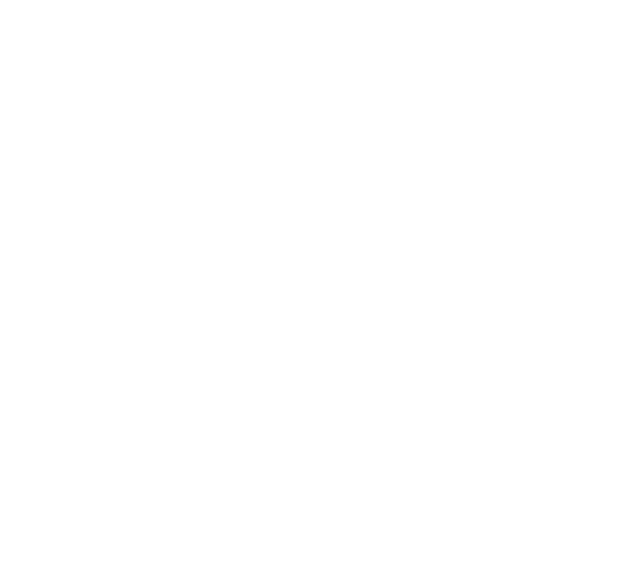
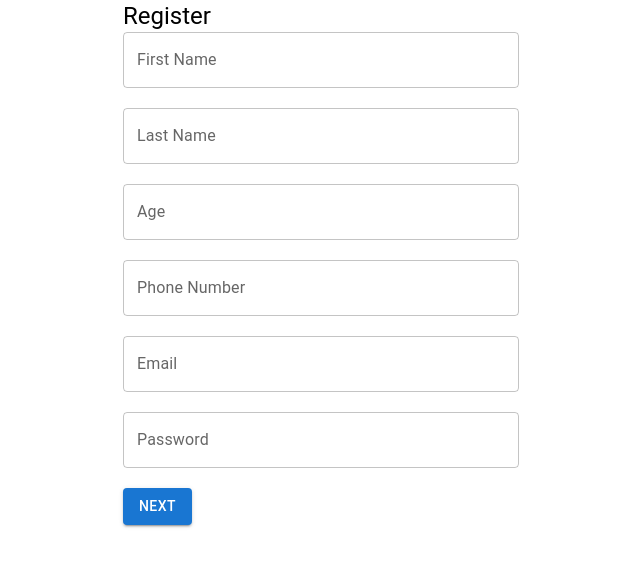
Before and after one commit to Shushan04/React-Admin, a React (Create React App) app: page /register in a window 1280 px wide. Before the commit this address had no page. Shown: the top 566 px of the page, without its empty margins (319-959 px from the left). Built offline with nearby package versions, Linux system fonts and the light colour scheme.

Commit message:
add register

```diff
--- a/src/App.js
+++ b/src/App.js
@@ -1,7 +1,7 @@
 import React from 'react';
 import Login from './view/pages/login';
 import {BrowserRouter, Route, Routes} from 'react-router-dom';
-
+import Register from './view/pages/register';
 
 function App() {
 
@@ -11,6 +11,7 @@
       <BrowserRouter>
           <Routes>
               <Route path='/login' element={<Login/>}/>
+              <Route path='/register' element={<Register />} />
           </Routes>
       </BrowserRouter>
 
--- /dev/null
+++ b/src/view/pages/register/index.js
@@ -0,0 +1,122 @@
+import React, { useState } from 'react';
+import {
+    Box,
+    Container,
+    Typography,
+    TextField,
+    Button
+} from '@mui/material';
+
+const Register = () => {
+    const [registerValue, setRegisterValue] = useState({
+        firstName: '',
+        lastName: '',
+        age: '',
+        phoneNumber: '',
+        email: '',
+        password: ''
+    });
+
+    const handleInputChange = (event) => {
+        const { name, value } = event.target;
+        setRegisterValue({
+            ...registerValue,
+            [name]: value
+        });
+    }
+
+    const handleRegister = () => {
+        console.log(registerValue);
+
+    };
+
+    return (
+        <Container maxWidth="xs">
+            <Box sx={{}}>
+                <Typography variant="h5">
+                    Register
+                </Typography>
+
+                <Box
+                    component="form"
+                    onSubmit={handleRegister}
+                    sx={{
+                        display: 'grid',
+                        gap: '20px'
+                    }}
+                >
+                    <div>
+                        <TextField
+                            name="firstName"
+                            fullWidth
+                            type="text"
+                            label="First Name"
+                            placeholder='First Name'
+                            onChange={handleInputChange}
+                        />
+                    </div>
+                    <div>
+                        <TextField
+                            name="lastName"
+                            fullWidth
+                            type="text"
+                            label="Last Name"
+                            placeholder='Last Name'
+                            onChange={handleInputChange}
+                        />
+                    </div>
+                     <div>
+                        <TextField
+                            name="age"
+                            fullWidth
+                            type="number"
+                            label="Age"
+                            placeholder='Age'
+                            onChange={handleInputChange}
+                        />
+                    </div>
+                    <div>
+                        <TextField
+                            name="phoneNumber"
+                            fullWidth
+                            type="tel"
+                            label="Phone Number"
+                            placeholder='Phone Number'
+                            onChange={handleInputChange}
+                        />
+                    </div>
+
+                    <div>
+                        <TextField
+                            name="email"
+                            fullWidth
+                            type="email"
+                            label="Email"
+                            placeholder='Email'
+                            onChange={handleInputChange}
+                        />
+                    </div>
+
+                    <div>
+                        <TextField
+                            name="password"
+                            fullWidth
+                            type="password"
+                            label="Password"
+                            placeholder='Password'
+                            onChange={handleInputChange}
+                        />
+                    </div>
+
+                    <div>
+                        <Button variant="contained" onClick={handleRegister}>
+                            Next
+                        </Button>
+                    </div>
+                </Box>
+            </Box>
+        </Container>
+    );
+};
+
+export default Register;
```
